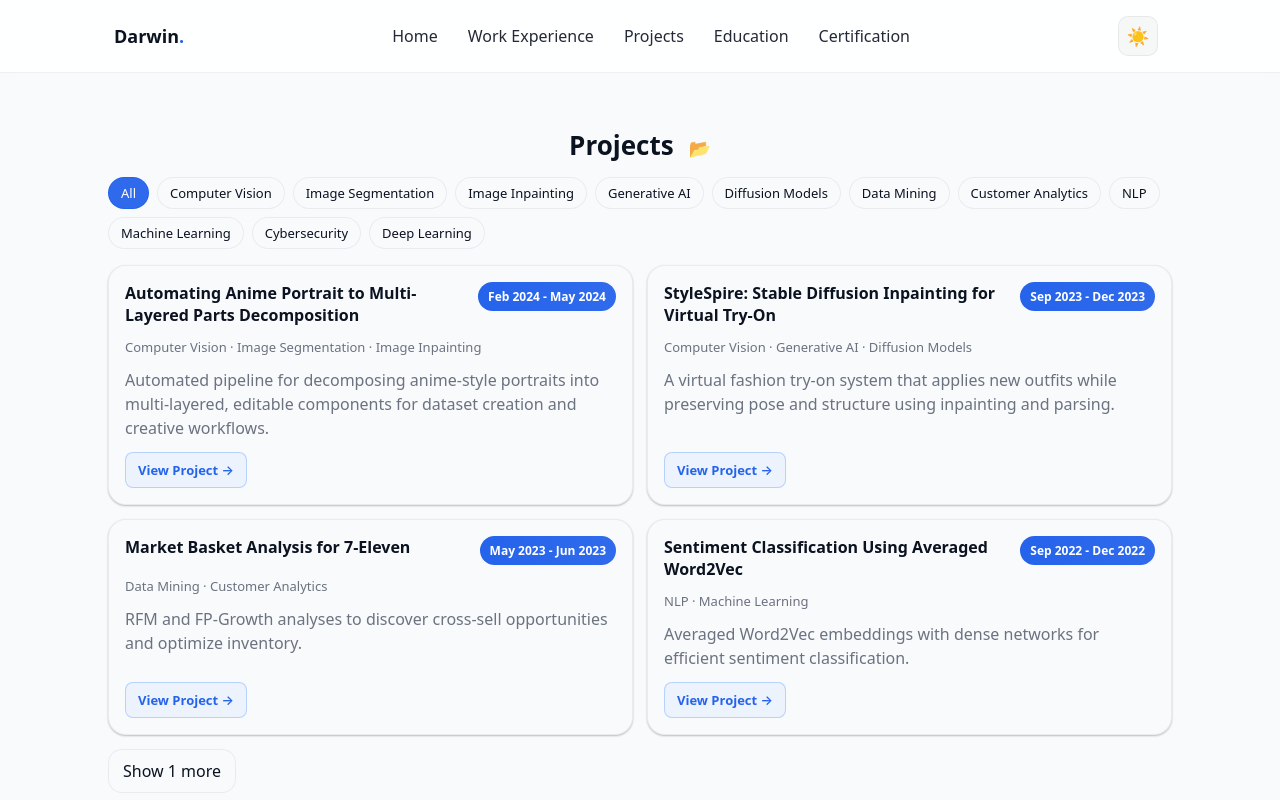
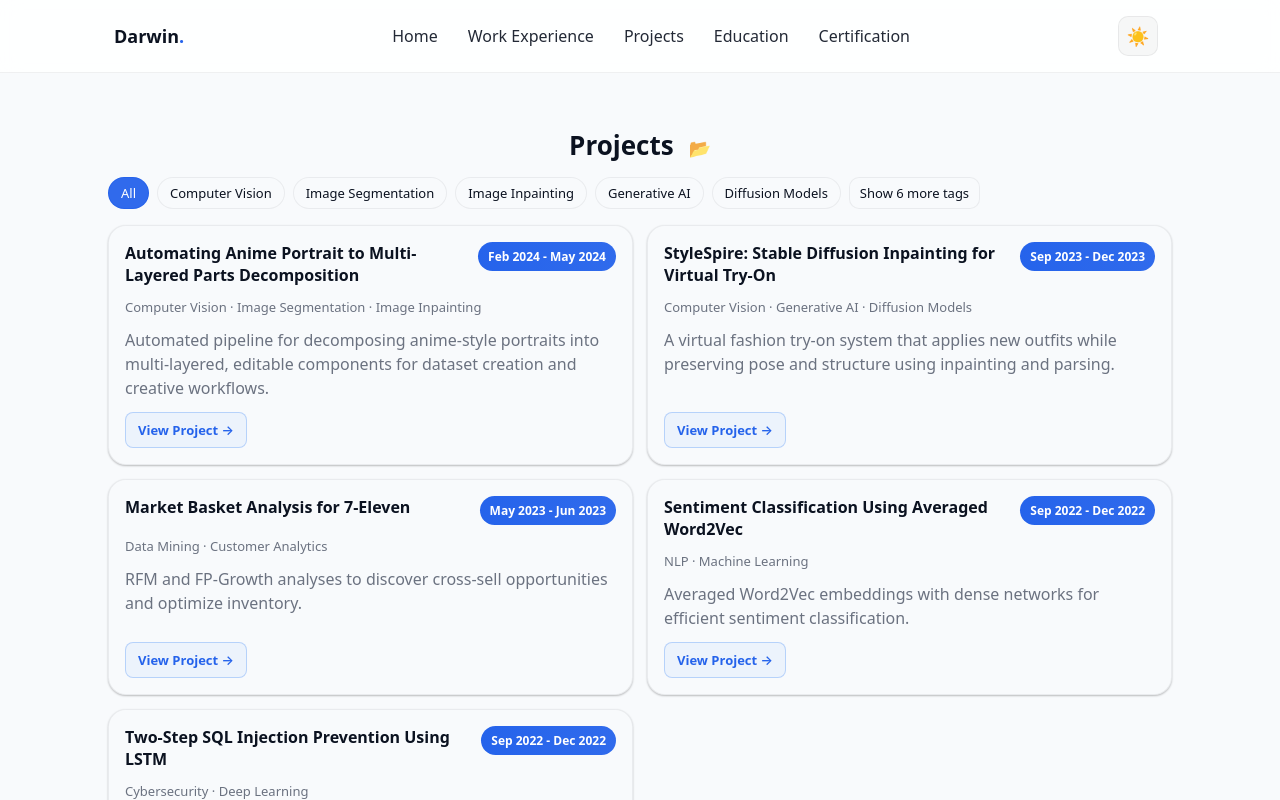
Before and after one commit to mildshun/mildshun.github.io, a React (Create React App) app: page /projects in a window 1280 px wide. Shown: the top 800 px of the page. Built offline with nearby package versions, Linux system fonts and the light colour scheme.

Commit message:
Restore project tag filters with toggle

```diff
--- a/src/pages/ProjectsPage.jsx
+++ b/src/pages/ProjectsPage.jsx
@@ -2,8 +2,8 @@ import { useMemo, useState } from "react";
 import { projects } from "../data";
 
 export default function ProjectsPage() {
-  const [showAllProjects, setShowAllProjects] = useState(false);
   const [selectedTag, setSelectedTag] = useState("All");
+  const [showAllTags, setShowAllTags] = useState(false);
 
   const tags = useMemo(() => {
     const all = new Set();
@@ -16,6 +16,9 @@ export default function ProjectsPage() {
     );
     return ["All", ...Array.from(all)];
   }, []);
+
+  const visibleTags = showAllTags ? tags : tags.slice(0, 6);
+  const moreCount = Math.max(tags.length - 6, 0);
 
   const filtered = useMemo(() => {
     if (selectedTag === "All") return projects;
@@ -35,22 +38,24 @@ export default function ProjectsPage() {
         </h2>
 
         <div className="tagChips" aria-label="Filter by tag">
-          {tags.map((tag) => (
+          {visibleTags.map((tag) => (
             <button
               key={tag}
               className={`tagChip${selectedTag === tag ? " active" : ""}`}
-              onClick={() => {
-                setSelectedTag(tag);
-                setShowAllProjects(false);
-              }}
+              onClick={() => setSelectedTag(tag)}
             >
               {tag}
             </button>
           ))}
+          {tags.length > 6 && (
+            <button className="btn small" onClick={() => setShowAllTags((v) => !v)}>
+              {showAllTags ? "Show fewer tags" : `Show ${moreCount} more tags`}
+            </button>
+          )}
         </div>
 
         <div className="projectsGrid">
-          {filtered.slice(0, showAllProjects ? filtered.length : 4).map((p, i) => (
+          {filtered.map((p, i) => (
             <div className="projectCard card" key={i}>
               <div className="projectHeader">
                 <h3 className="projectTitle">
@@ -68,14 +73,6 @@ export default function ProjectsPage() {
             </div>
           ))}
         </div>
-
-        {filtered.length > 4 && (
-          <div style={{ marginTop: 14 }}>
-            <button className="btn" onClick={() => setShowAllProjects((v) => !v)}>
-              {showAllProjects ? "Show fewer" : `Show ${filtered.length - 4} more`}
-            </button>
-          </div>
-        )}
       </div>
     </section>
   );
```
